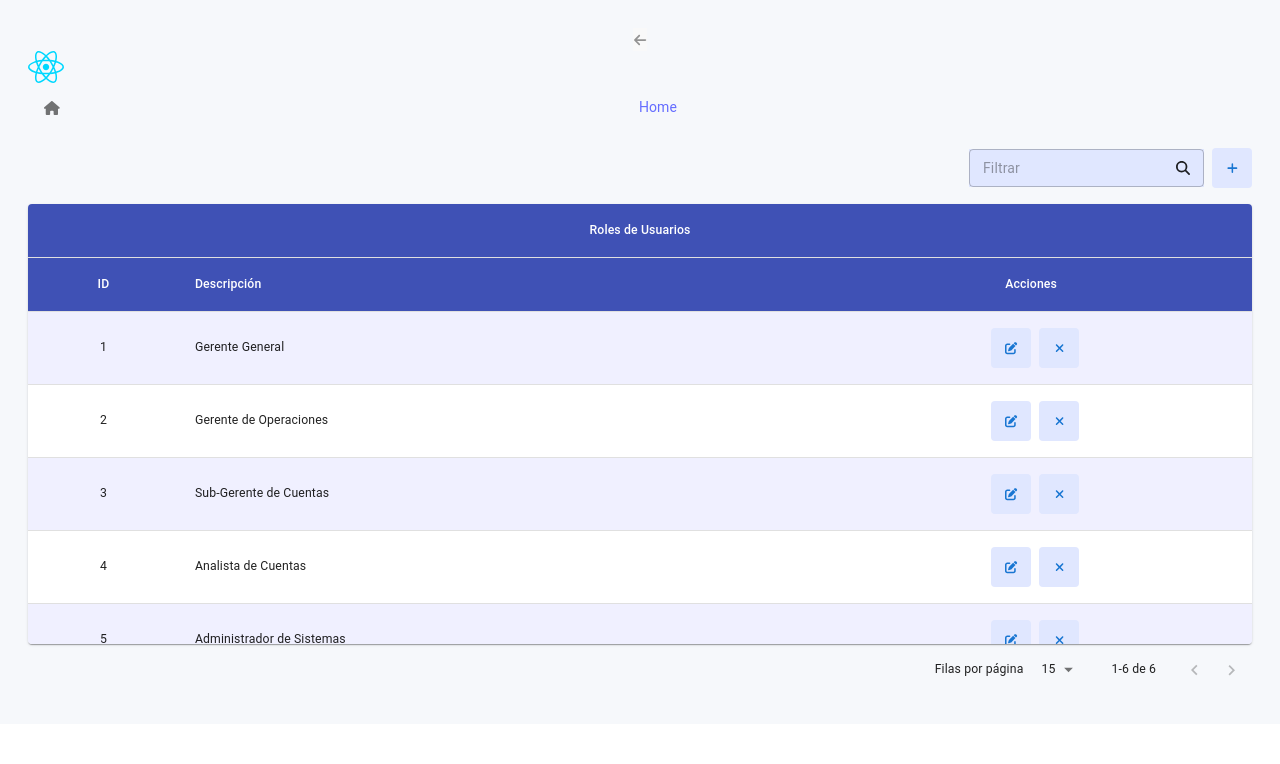
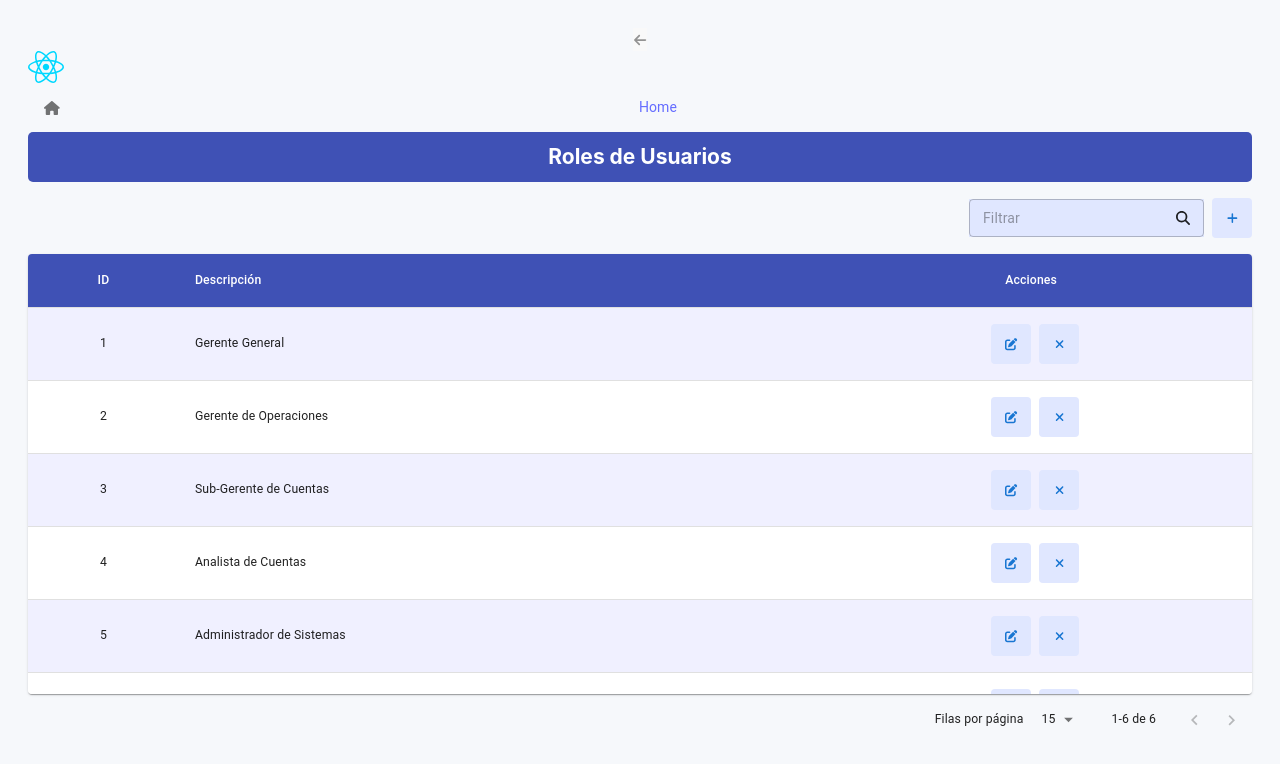
Before and after one commit to Ingenieria-En-Software-2/Frontend, a React (Vite) app: page /users/roles in a window 1280 px wide. Shown: the top 764 px of the page. Built offline with nearby package versions, Linux system fonts and the light colour scheme.

Commit message:
Title fix

```diff
--- a/src/components/DataTable.tsx
+++ b/src/components/DataTable.tsx
@@ -104,11 +104,15 @@ export default function DataTable({ title, columns, rows }: Props): JSX.Element
         <Table stickyHeader sx={{ minWidth: 650 }} aria-label="simple table">
           <TableHead>
             {/* Title */}
-            <TableRow>
-              <TableCell colSpan={columns.length} align="center" sx={headerStyle}>
-                {title}
-              </TableCell>
-            </TableRow>
+            {/* // SI title no es "" entonces mostrar el titulo */}
+
+            {title !== "" && (
+              <TableRow>
+                <TableCell colSpan={columns.length} align="center" sx={headerStyle}>
+                  {title}
+                </TableCell>
+              </TableRow>
+            )}
 
             {/* Column names */}
             <TableRow>
--- a/src/modules/User/widgets/UserRoles.tsx
+++ b/src/modules/User/widgets/UserRoles.tsx
@@ -3,6 +3,8 @@ import { DashboardWrapper } from "modules/Layout/context/dashboardLayout";
 import DataTable from "components/DataTable";
 import { Column } from "components/DataTable";
 import { DeleteButton, EditButton } from "components/Buttons";
+import Title from "components/Title";
+import Box from "@mui/material/Box";
 
 const UserRoles = () => {
   const columns: Array<Column> = [
@@ -41,7 +43,10 @@ const UserRoles = () => {
   return (
     <DashboardWrapper>
       <DashboardLayoutBasic>
-        <DataTable title="Roles de Usuarios" columns={columns} rows={rows} />
+        <Box sx={{ width: "100%" }}>
+          <Title title="Roles de Usuarios" />
+          <DataTable title="" columns={columns} rows={rows} />
+        </Box>
       </DashboardLayoutBasic>
     </DashboardWrapper>
   );
```
